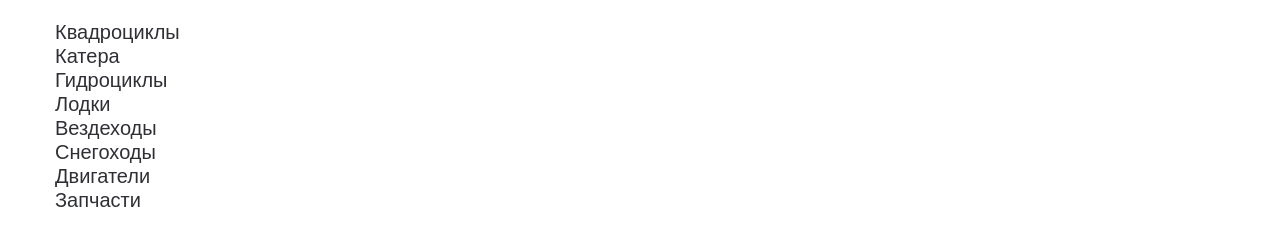
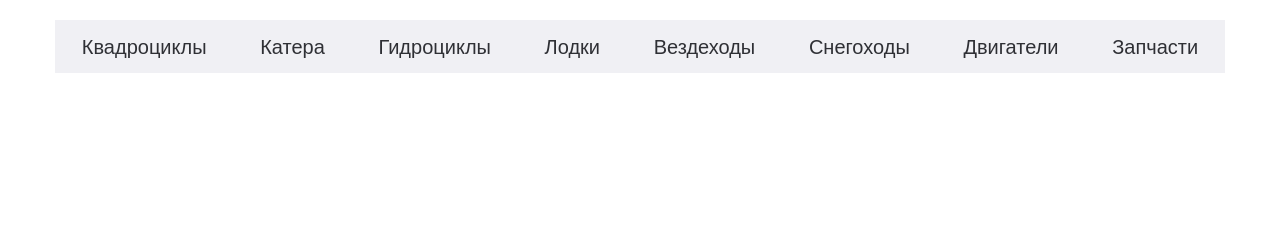
Before and after one commit to dmitriydenisov/shop-gidro, a website: page #src/pug/index.pug in a window 1280 px wide. Shown: the part 102-348 px from the top of the page. Drawn offline with nearby package versions, Linux system fonts and the light colour scheme; files that its build step writes are made by us from their sources; files whose address does not match are found by name.

Commit message:
шапка сайта готова

```diff
--- a/#src/pug/index.pug
+++ b/#src/pug/index.pug
@@ -37,20 +37,20 @@ html(lang="en")
             .header__bottom
                 .container
                     ul.menu-categories
-                        li.menu-categories
+                        li.menu-categories__item
                             a.menu-categories__link(href="#") Квадроциклы
-                        li.menu-categories
+                        li.menu-categories__item
                             a.menu-categories__link(href="#") Катера
-                        li.menu-categories
+                        li.menu-categories__item
                             a.menu-categories__link(href="#") Гидроциклы
-                        li.menu-categories
+                        li.menu-categories__item
                             a.menu-categories__link(href="#") Лодки
-                        li.menu-categories
+                        li.menu-categories__item
                             a.menu-categories__link(href="#") Вездеходы
-                        li.menu-categories
+                        li.menu-categories__item
                             a.menu-categories__link(href="#") Снегоходы
-                        li.menu-categories
+                        li.menu-categories__item
                             a.menu-categories__link(href="#") Двигатели
-                        li.menu-categories
+                        li.menu-categories__item
                             a.menu-categories__link(href="#") Запчасти
     script(src="js/main.js")
--- a/#src/scss/section/_header.scss
+++ b/#src/scss/section/_header.scss
@@ -60,3 +60,38 @@
         bottom: -5px;
     }
 }
+.header__bottom{
+    margin-bottom: 80px;
+}
+.menu-categories{
+    background: #F0F0F4;
+    display: flex;
+    justify-content: space-around;
+    align-items: center;
+    min-height: 53px;
+}
+.menu-categories__link{
+    transition: all .3s;
+    border-bottom: 3px solid transparent;
+    padding: 15px 0 14px;
+    position: relative;
+    &:before{
+        content: "";
+        position: absolute;
+        width: 0;
+        height: 3px;
+        left: auto;
+        right: 0;
+        bottom: -2px;
+        background-color: #1C62CD;
+        transition: all .3s;
+    }
+    &:hover{
+        color: #000;
+        &:before{
+            width: 100%;
+            right: auto;
+            left: 0;
+        }
+    }
+}
```
